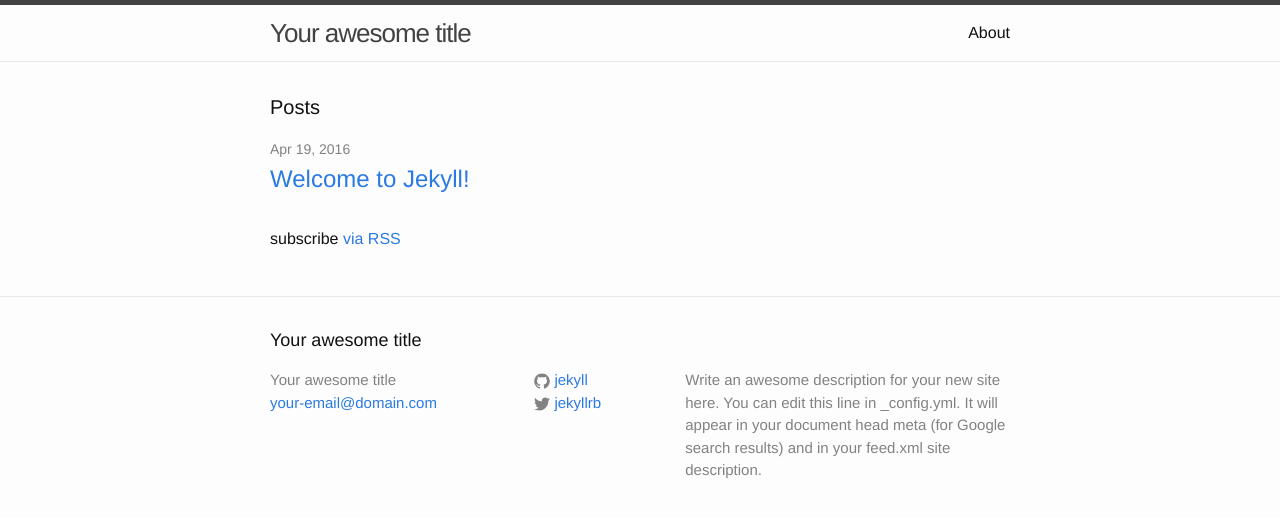
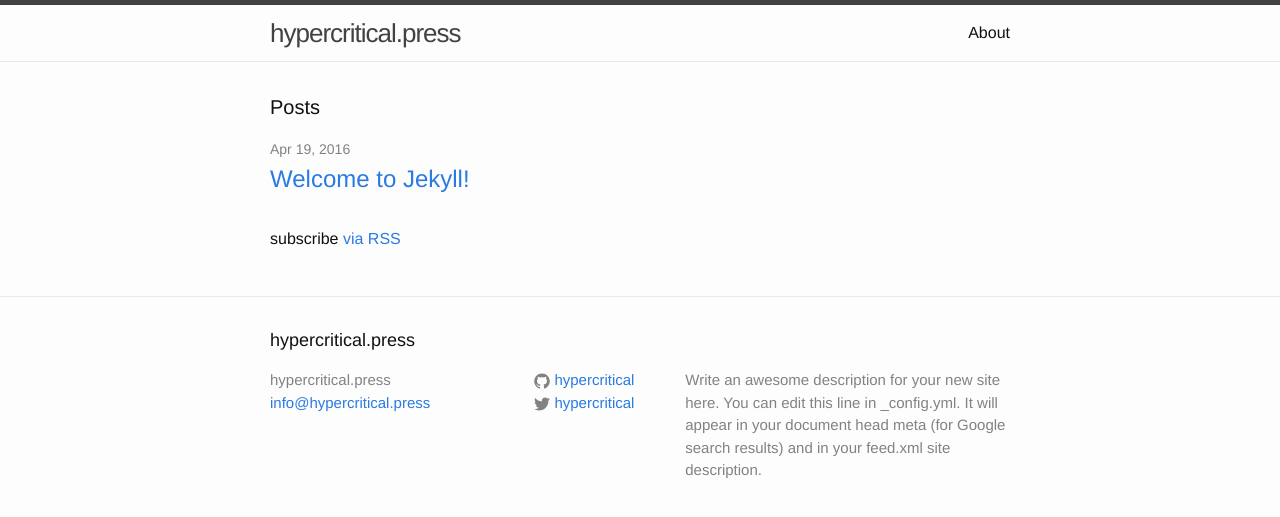
Before and after one commit to Hypercritical/hypercritical, a Jekyll site: the page built from index.html, in a window 1280 px wide. Shown: the top 517 px of the page. Built offline with Jekyll 4.4.1, drawn with Linux system fonts in a browser that asks for light colours.

Commit message:
Updated jekylls configs

```diff
--- a/_config.yml
+++ b/_config.yml
@@ -6,16 +6,16 @@
 # 'jekyll serve'. If you change this file, please restart the server process.
 
 # Site settings
-title: Your awesome title
-email: your-email@domain.com
+title: hypercritical.press
+email: info@hypercritical.press
 description: > # this means to ignore newlines until "baseurl:"
   Write an awesome description for your new site here. You can edit this
   line in _config.yml. It will appear in your document head meta (for
   Google search results) and in your feed.xml site description.
 baseurl: "" # the subpath of your site, e.g. /blog
-url: "http://yourdomain.com" # the base hostname & protocol for your site
-twitter_username: jekyllrb
-github_username:  jekyll
+url: "http://hypercritical.press" # the base hostname & protocol for your site
+twitter_username: hypercritical
+github_username:  hypercritical
 
 # Build settings
 markdown: kramdown
```
